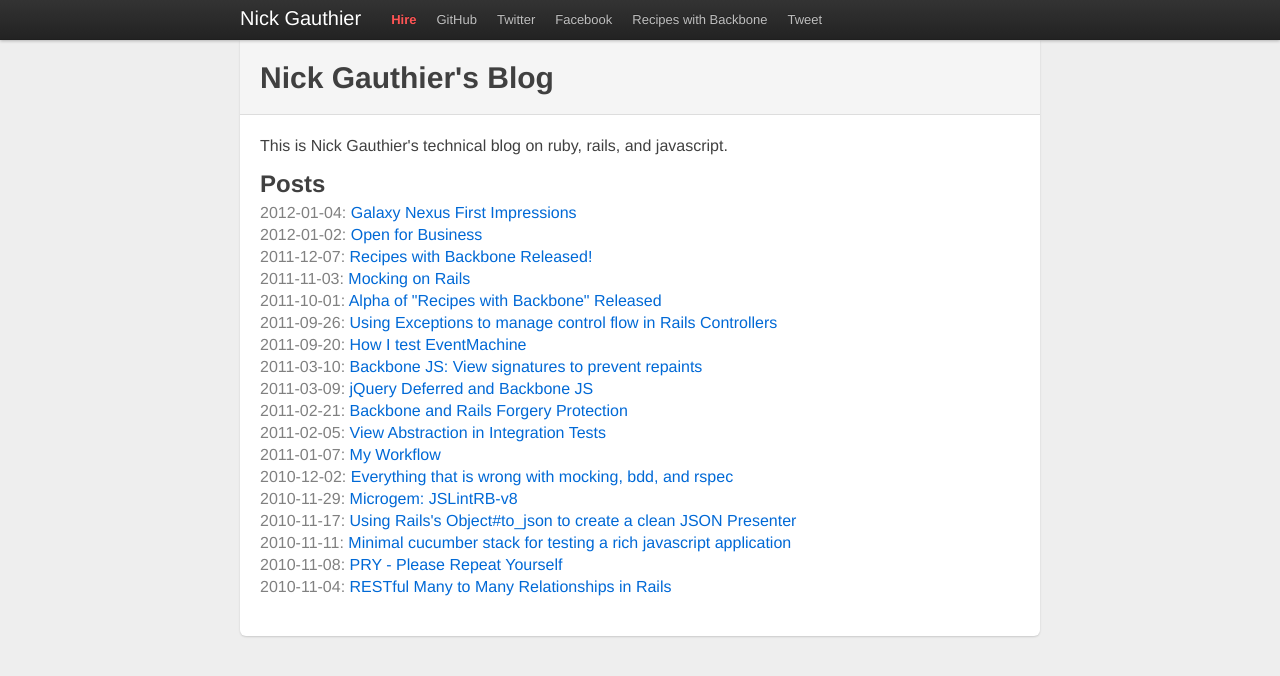
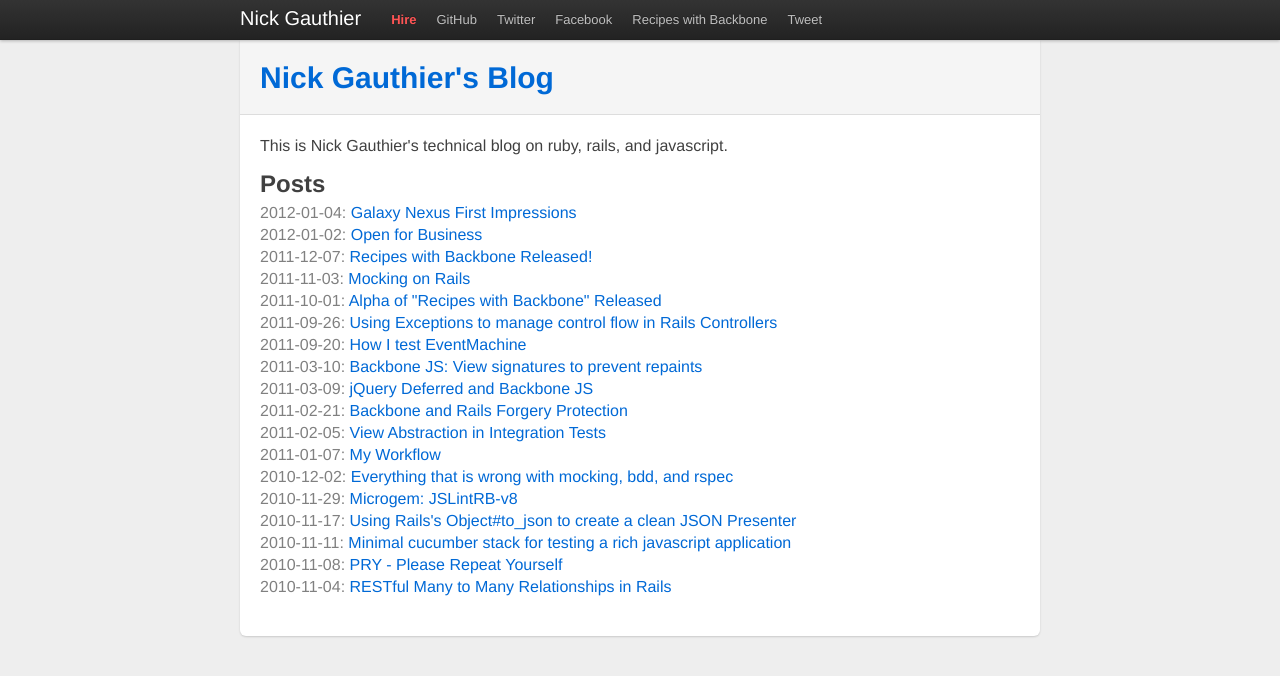
Before and after one commit to ngauthier/ngauthier.github.com, a Jekyll site: the page built from index.html, in a window 1280 px wide. Shown: the top 676 px of the page. Built offline with Jekyll 4.4.1, drawn with Linux system fonts in a browser that asks for light colours; comment, search, counter and statistics services are not loaded.

Commit message:
header fixes. print stylesheet

```diff
--- a/_layouts/default.html
+++ b/_layouts/default.html
@@ -9,6 +9,7 @@
     <link href="/stylesheets/prettify.css" type="text/css" rel="stylesheet" />
     <link href="/stylesheets/bootstrap.css" type="text/css" rel="stylesheet" />
     <link href="/stylesheets/ngauthier.css" type="text/css" rel="stylesheet" />
+    <link href="/stylesheets/print.css" type="text/css" rel="stylesheet" media='print' />
     <script type="text/javascript" src="/javascripts/jquery-1.7.1.min.js"></script>
     <script type="text/javascript" src="/javascripts/prettify.js"></script>
     <script type="text/javascript">
@@ -56,6 +57,7 @@
     </nav>
     <div class='container'>
       <div id='content'>
+        <div class='page-header'><h1><a href="{{page.url}}">{{page.title}}</a></h1></div>
         {{ content }}
       </div>
     </div>
--- a/_layouts/post.html
+++ b/_layouts/post.html
@@ -2,7 +2,6 @@
 layout: default
 ---
 <article>
-  <div class='page-header'><h1><a href="{{page.url}}">{{page.title}}</a></h1></div>
   {{ content }}
   <div id="disqus_thread"></div>
   <script type="text/javascript">
--- a/index.html
+++ b/index.html
@@ -1,8 +1,7 @@
 ---
 layout: default
-title: Nick Gauthier
+title: Nick Gauthier's Blog
 ---
-<div class='page-header'><h1>Nick Gauthier's Blog</h1></div>
 <p>This is Nick Gauthier's technical blog on ruby, rails, and javascript.</p>
 <h2>Posts</h2>
 <ul class='unstyled'>
--- /dev/null
+++ b/stylesheets/print.css
@@ -0,0 +1,18 @@
+body {
+  padding-top: 0;
+}
+
+#content, .page-header {
+  border: 0;
+  -webkit-border-radius: 0 0 0 0;
+  -moz-border-radius: 0 0 0 0;
+  border-radius: 0 0 0 0;
+  -webkit-box-shadow: 0 0 0 rgba(0,0,0,0);
+  -moz-box-shadow: 0 0 0 rgba(0,0,0,0);
+  box-shadow: 0 0 0 rgba(0,0,0,0);
+}
+
+a {
+  color: black;
+  text-decoration: none;
+}
```
